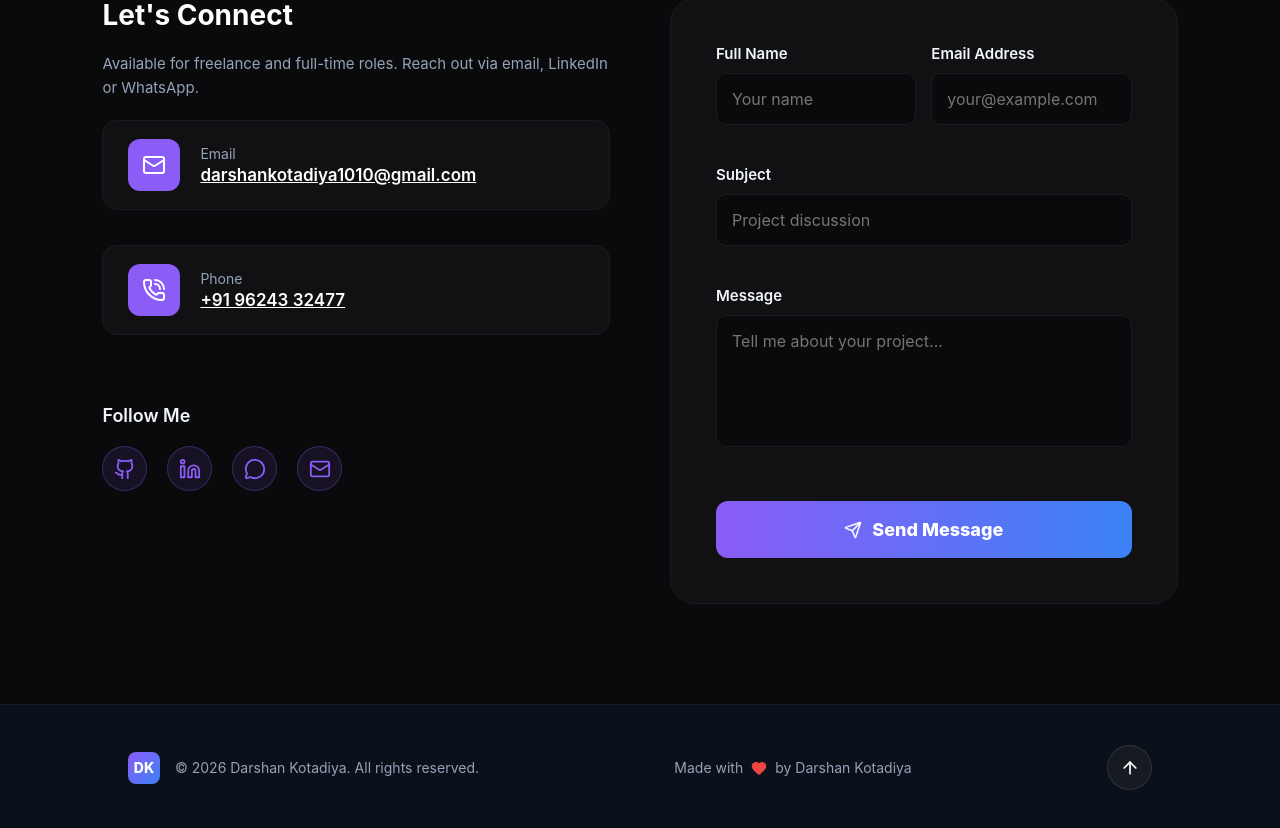
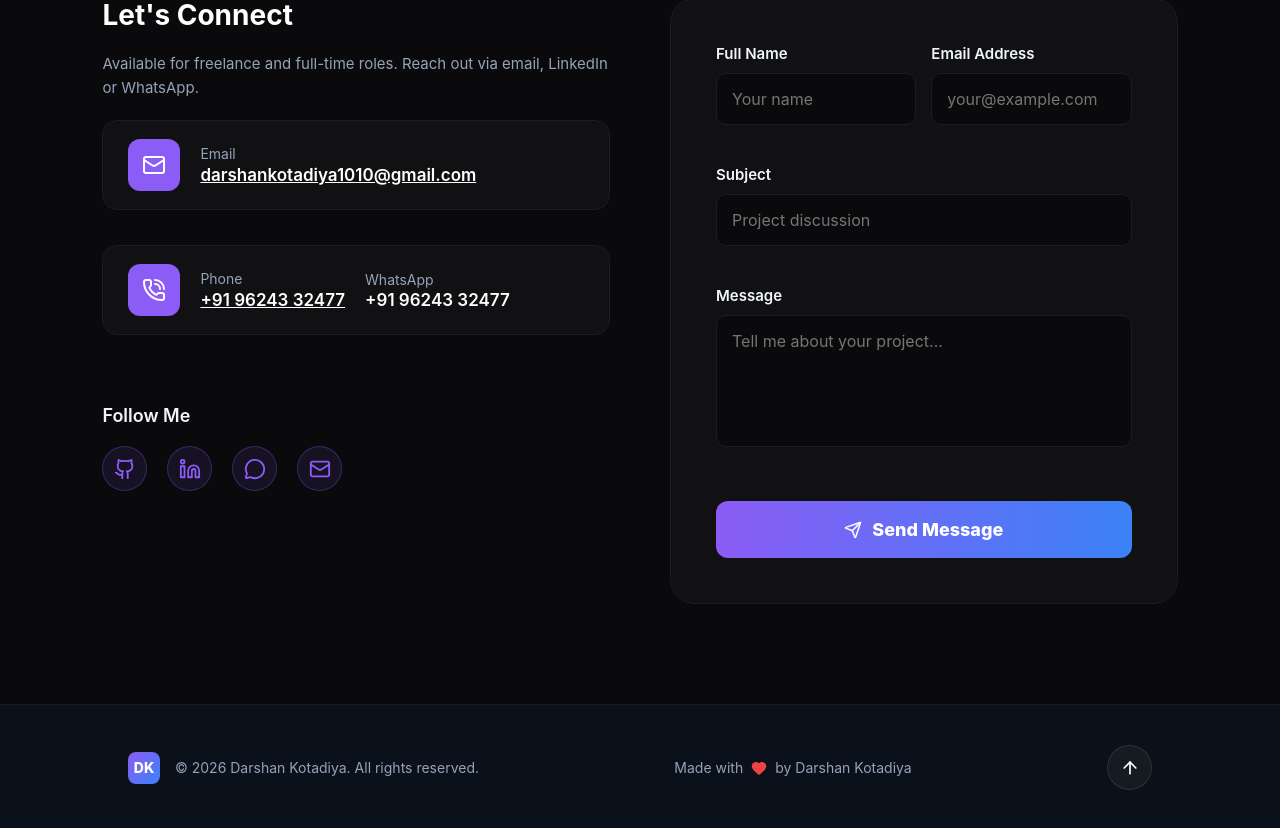
Before and after one commit to darshankotadiya/darshan-portfolio, a React (Vite) app: page / in a window 1280 px wide. Shown: the part 4633-5461 px from the top of the page. Built offline with nearby package versions, Linux system fonts and the light colour scheme.

Commit message:
Update App.jsx

```diff
--- a/src/App.jsx
+++ b/src/App.jsx
@@ -828,6 +828,18 @@ function App() {
               <p className='label'>Phone</p>
               <a href='tel:+919624332477' className='value'>+91 96243 32477</a>
             </div>
+            <div>
+                  <p className='label'>WhatsApp</p>
+                  <a
+                    href='https://wa.me/919624332477'
+                    target='_blank'
+                    rel='noopener noreferrer'
+                    className='value'
+                    style={{ textDecoration: 'none', display: 'block' }}
+                  >
+                    +91 96243 32477
+                  </a>
+                </div>
           </div>
         </div>
 
```
